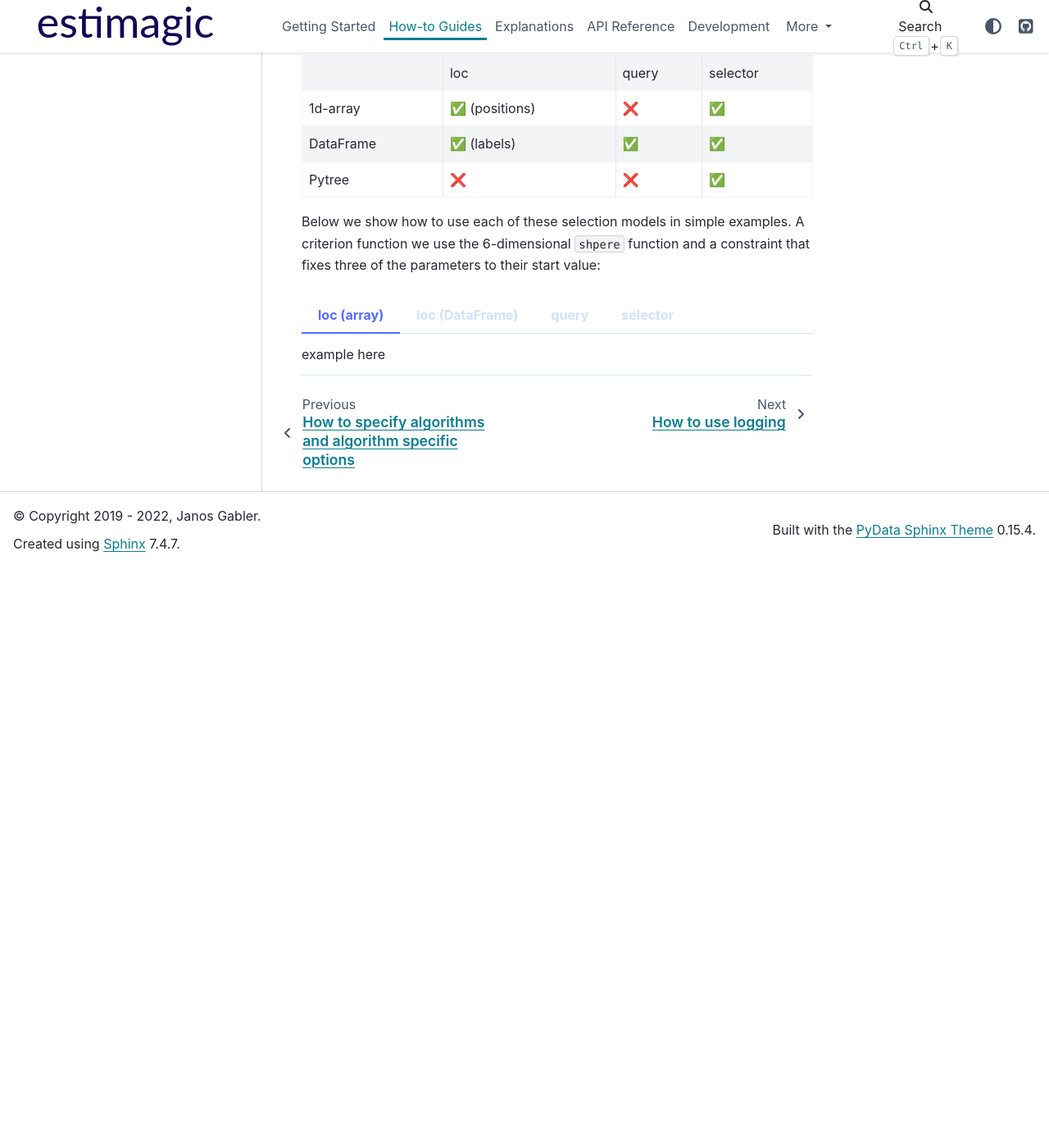
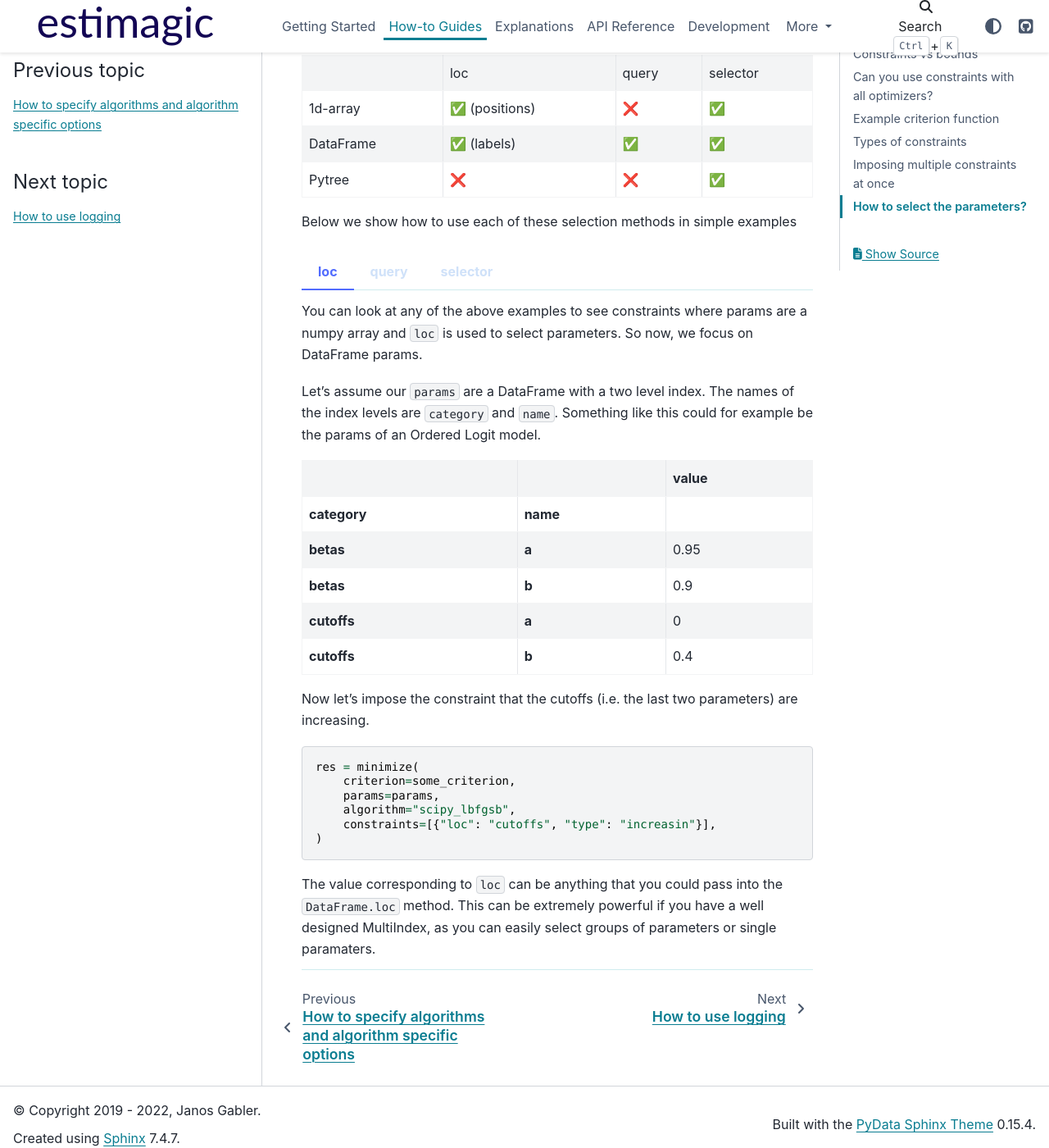
Before and after one commit to optimagic-dev/optimagic, a Sphinx documentation site: the page built from docs/source/how_to_guides/optimization/how_to_specify_constraints.rst, in a window 1280 px wide and 1400 px high, scrolled down 2741 px. Shown: the whole window at 82% size. Built offline with Sphinx 7.4.7 and the PyData theme 0.15.4, drawn with Linux system fonts in a browser that asks for light colours; pages that are not in the unit, such as notebooks, are missing from menus; before the commit the page ends 3434 px from its top, so only the background shows below that.

Commit message:
Finish constraints documentation.

```diff
--- a/docs/source/how_to_guides/optimization/how_to_specify_constraints.rst
+++ b/docs/source/how_to_guides/optimization/how_to_specify_constraints.rst
@@ -359,26 +359,128 @@
 | Pytree        | ❌            | ❌             | ✅            |
 +---------------+---------------+----------------+---------------+
 
-Below we show how to use each of these selection models in simple examples. A criterion
-function we use the 6-dimensional ``shpere`` function and a constraint that fixes
-three of the parameters to their start value:
+Below we show how to use each of these selection methods in simple examples
 
 
-.. tabbed:: loc (array)
+.. tabbed:: loc
 
-    example here
+    You can look at any of the above examples to see constraints where params are
+    a numpy array and ``loc`` is used to select parameters. So now, we focus on
+    DataFrame params.
 
+    Let's assume our ``params`` are a DataFrame with a two level index. The names of
+    the index levels are ``category`` and ``name``. Something like this could for
+    example be the params of an Ordered Logit model.
 
-.. tabbed:: loc (DataFrame)
+    +----------------+---------------+----------------+
+    |                |               | **value**      |
+    +----------------+---------------+----------------+
+    | **category**   | **name**      |                |
+    +----------------+---------------+----------------+
+    | **betas**      | **a**         | 0.95           |
+    +----------------+---------------+----------------+
+    | **betas**      | **b**         | 0.9            |
+    +----------------+---------------+----------------+
+    | **cutoffs**    | **a**         | 0              |
+    +----------------+---------------+----------------+
+    | **cutoffs**    | **b**         | 0.4            |
+    +----------------+---------------+----------------+
 
-    example here
+    Now let's impose the constraint that the cutoffs (i.e. the last two parameters)
+    are increasing.
+
+    .. code-block:: python
+
+        res = minimize(
+            criterion=some_criterion,
+            params=params,
+            algorithm="scipy_lbfgsb",
+            constraints=[{"loc": "cutoffs", "type": "increasin"}],
+        )
+
+    The value corresponding to ``loc`` can be anything that you could pass into the
+    ``DataFrame.loc`` method. This can be extremely powerful if you have a well
+    designed MultiIndex, as you can easily select groups of parameters or single
+    paramaters.
 
 
 .. tabbed:: query
 
-    example here
+    Let's assume our ``params`` are a DataFrame with a two level index. The names of
+    the index levels are ``category`` and ``name``. Something like this could for
+    example be the params of an Ordered Logit model.
+
+    +----------------+---------------+----------------+
+    |                |               | **value**      |
+    +----------------+---------------+----------------+
+    | **category**   | **name**      |                |
+    +----------------+---------------+----------------+
+    | **betas**      | **a**         | 0.95           |
+    +----------------+---------------+----------------+
+    | **betas**      | **b**         | 0.9            |
+    +----------------+---------------+----------------+
+    | **cutoffs**    | **a**         | 0              |
+    +----------------+---------------+----------------+
+    | **cutoffs**    | **b**         | 0.4            |
+    +----------------+---------------+----------------+
+
+    This time we want to fix all betas as well as all parameters where the second index
+    level is equal to ``"a"``. If we wanted to do that using ``loc``, we would have to
+    type out three index tuples. So let's do it with query:
+
+    .. code-block:: python
+
+        res = minimize(
+            criterion=some_criterion,
+            params=params,
+            algorithm="scipy_lbfgsb",
+            constraints=[{"query": "category == 'betas' | name == 'a'", "type": "fixed"}],
+        )
+
+    The value corresponding to ``query`` can be anything you could pass to the
+    ``DataFrame.query`` method.
 
 
 .. tabbed:: selector
 
-    example here
+    Using ``selector`` to select the parameters is the most general way and works for
+    all params. Let's assume we have defined parameters in a nested dictionary:
+
+    .. code-block:: python
+
+        params = {"a": np.ones(2), "b": {"c": 3, "d": pd.Series([4, 5])}}
+
+    It is probably not a good idea to use a nested dictionary for so few parameters, but
+    let's ignore that.
+
+    Now assume, we want to fix the parameters in the pandas Series at their start
+    values. We can do so as follows:
+
+    .. code-block:: python
+
+        res = minimize(
+            criterion=some_criterion,
+            params=params,
+            algorithm="scipy_lbfgsb",
+            constraints=[{"selector": lambda params: params["b"]["d"], "type": "fixed"}],
+        )
+
+    I.e. the value corresponding to ``selector`` is a python function that takes the
+    full ``params`` and returns a subset. The selected subset does not have to be a
+    numpy array, it can be an arbitrary pytree.
+
+    Using lambda functions if often convenient, but we could have just as well defined
+    the selector function using def.
+
+    .. code-block:: python
+
+        def my_selector(params):
+            return params["b"]["d"]
+
+
+        res = minimize(
+            criterion=some_criterion,
+            params=params,
+            algorithm="scipy_lbfgsb",
+            constraints=[{"selector": my_selector, "type": "fixed"}],
+        )
```
